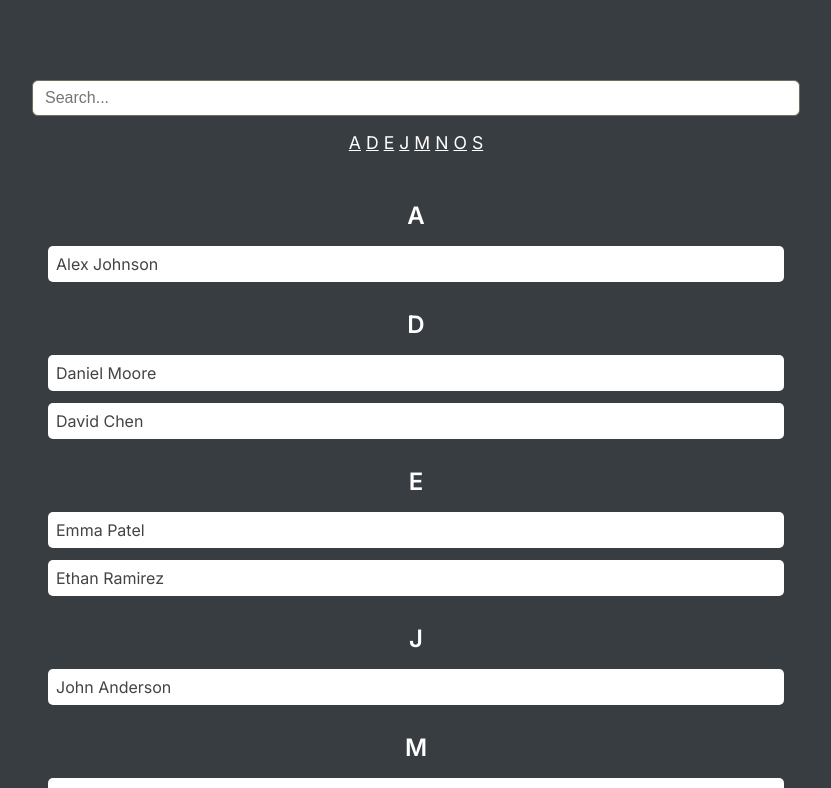
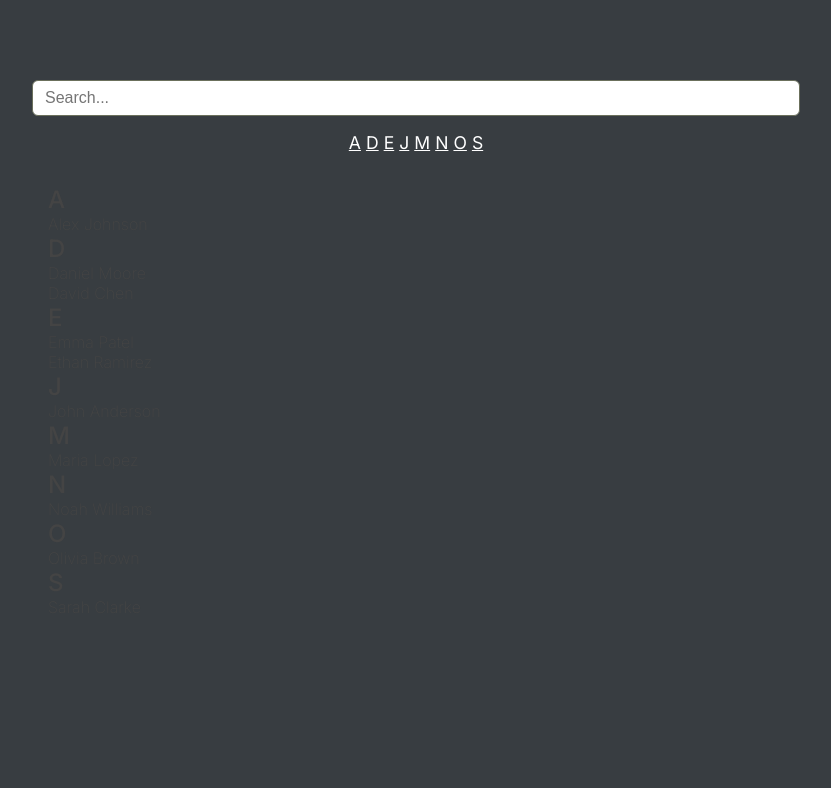
Before and after one commit to Brijsunil2/soldier-directory, a React (Vite) app: page / in a window 1280 px wide. Shown: the top 788 px of the page, without its empty margins (224-1055 px from the left). Built offline with nearby package versions, Linux system fonts and the light colour scheme.

Commit message:
refactor(Directory.js): add divs to allow for better css display

```diff
--- a/src/components/Directory/Directory.jsx
+++ b/src/components/Directory/Directory.jsx
@@ -28,37 +28,33 @@ const Directory = ({ directoryData }) => {
     );
   }, [data]);
 
+  const grouped = useMemo(() => {
+    return data.reduce((acc, item) => {
+      const letter = item.name.charAt(0).toUpperCase();
+      if (!acc[letter]) acc[letter] = [];
+      acc[letter].push(item);
+      return acc;
+    }, {});
+  }, [data]);
+
   return (
     <section className="directory">
       <div className="directory-header">
         <SearchBar onChangeFunc={handleSearchOnChange} />
         <LetterNav letters={letters} />
       </div>
+
       <div className="directory-body">
-        {data.map((listing, index) => {
-          const key = listing.id ?? listing.name ?? index;
-          const currentLetter = listing?.name?.charAt(0)?.toUpperCase();
-          const prevLetter =
-            index === 0
-              ? null
-              : data[index - 1]?.name?.charAt(0)?.toUpperCase();
-
-          return (
-            <Fragment key={key}>
-              {listing.name &&
-                (index === 0 || prevLetter !== currentLetter) && (
-                  <h3
-                    id={`letter-${currentLetter}`}
-                    className="directory-letter-header"
-                  >
-                    {currentLetter}
-                  </h3>
-                )}
-
-              <DirectoryListing listingData={listing} />
-            </Fragment>
-          );
-        })}
+        {Object.entries(grouped).map(([letter, soldiers]) => (
+          <section className="directory-letter-section" key={letter}>
+            <h3 className="directory-letter-header">{letter}</h3>
+            <div className="directory-letter-listings">
+              {soldiers.map((s) => (
+                <DirectoryListing key={s.id ?? s.name} listingData={s} />
+              ))}
+            </div>
+          </section>
+        ))}
       </div>
     </section>
   );
```
